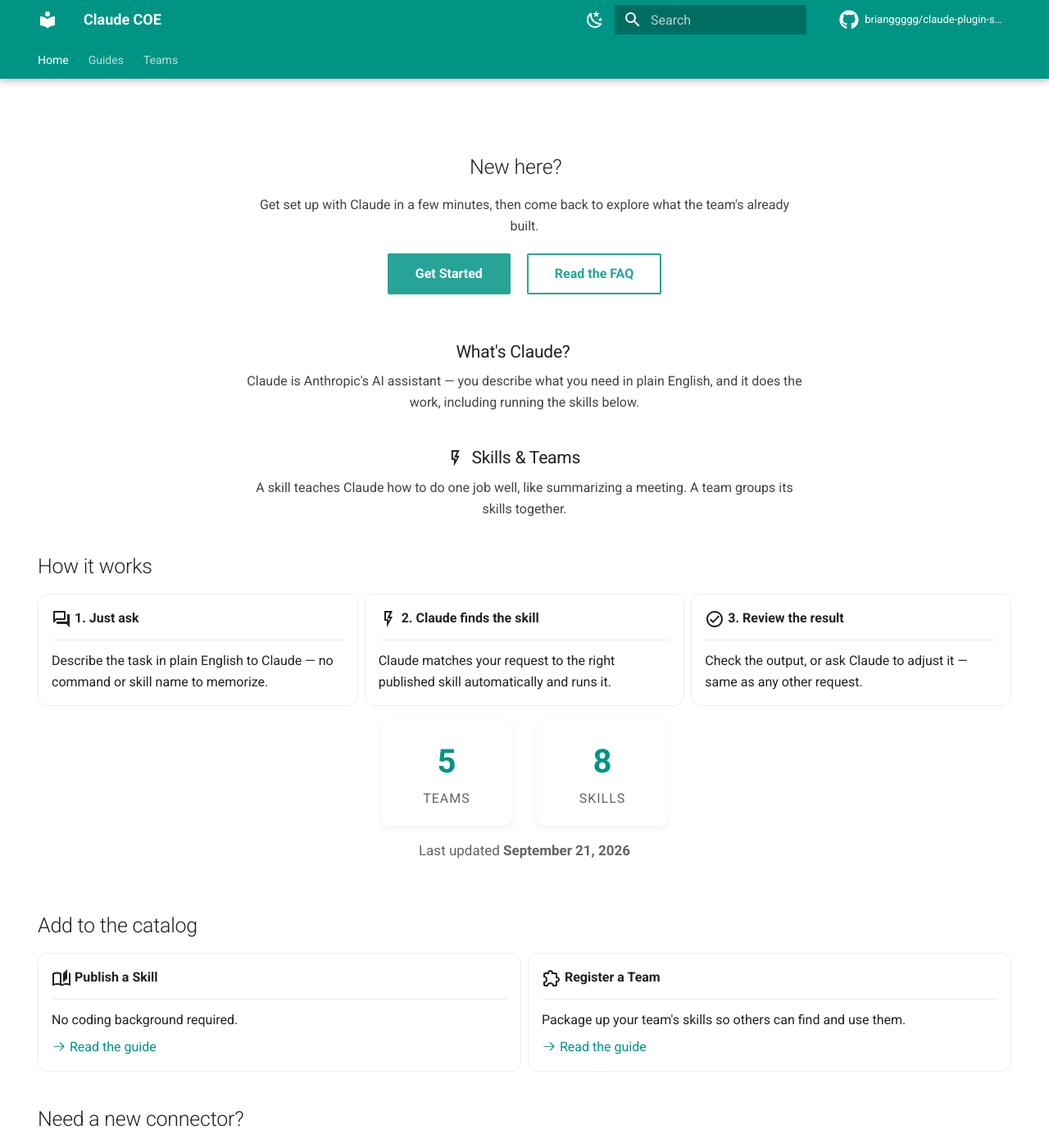
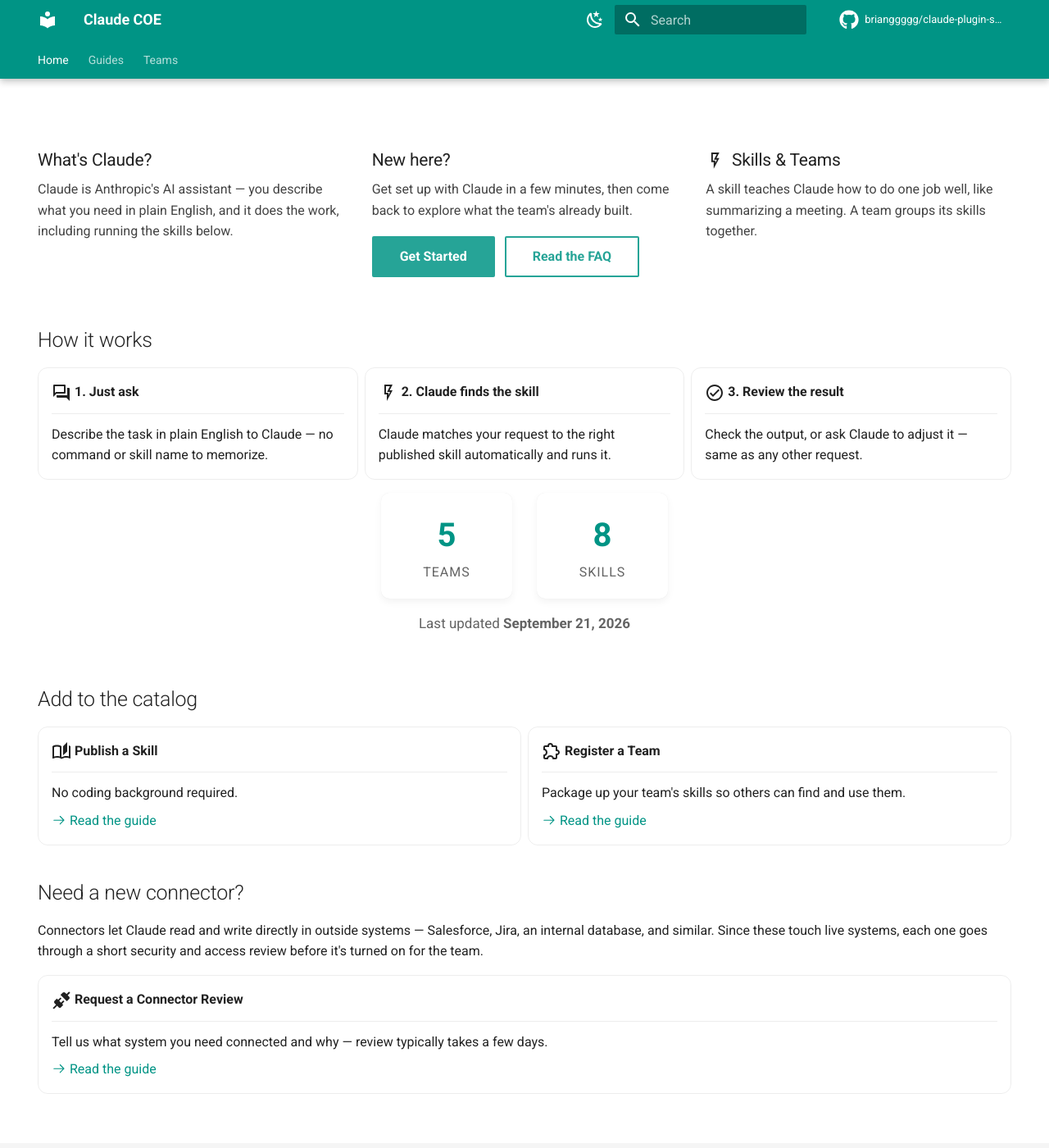
Before and after one commit to brianggggg/claude-plugin-skills-demo, an MkDocs documentation site: the page built from docs/index.md, in a window 1280 px wide and 1400 px high. Shown: the whole window at 82% size. Built offline with MkDocs 1.6.1 and Material for MkDocs 9.7.7, drawn with Linux system fonts in a browser that asks for light colours; comment, search, counter and statistics services are not loaded.

Commit message:
Lay out What's Claude / New here / Skills & Teams as 3 columns
Combines the three top-of-page blurbs into a single row so more fits
above the fold on a laptop screen: What's Claude in the first column,
New here? (with the Get Started/FAQ buttons) in the second, Skills &
Teams in the third. Collapses back to a single stacked column below
~1220px where three columns would get too narrow to read.

```diff
--- a/docs/index.md
+++ b/docs/index.md
@@ -6,9 +6,19 @@ hide:
 
 # Claude COE { .visually-hidden }
 
-<div class="onboarding reveal" markdown>
+<div class="hero-grid reveal" markdown>
 
-## New here?
+<div class="hero-col" markdown>
+
+### What's Claude?
+
+Claude is Anthropic's AI assistant — you describe what you need in plain English, and it does the work, including running the skills below.
+
+</div>
+
+<div class="hero-col" markdown>
+
+### New here?
 
 Get set up with Claude in a few minutes, then come back to explore what the team's already built.
 
@@ -17,19 +27,13 @@ Get set up with Claude in a few minutes, then come back to explore what the team
 
 </div>
 
-<div class="lead-in reveal" markdown>
-
-### What's Claude?
-
-Claude is Anthropic's AI assistant — you describe what you need in plain English, and it does the work, including running the skills below.
-
-</div>
-
-<div class="lead-in reveal" markdown>
+<div class="hero-col" markdown>
 
 ### :material-flash-outline: Skills & Teams
 
 A skill teaches Claude how to do one job well, like summarizing a meeting. A team groups its skills together.
+
+</div>
 
 </div>
 
--- a/docs/stylesheets/home.css
+++ b/docs/stylesheets/home.css
@@ -27,28 +27,6 @@ html {
   font-size: 0.95rem;
   opacity: 0.75;
   margin: 0.5rem 0 1.75rem;
-}
-
-/* Lead-in: short centered blurbs near the top of the page (what's
-   Claude, what's a skill/plugin) */
-.lead-in {
-  max-width: 34rem;
-  margin: 0 auto 2rem;
-  text-align: center;
-}
-
-.lead-in h3 {
-  display: flex;
-  align-items: center;
-  justify-content: center;
-  gap: 0.4rem;
-  margin-bottom: 0.35rem;
-  font-size: 1.05rem;
-}
-
-.lead-in p {
-  margin: 0;
-  opacity: 0.85;
 }
 
 /* Stat strip — each card links to the section it counts */
@@ -101,20 +79,46 @@ a.stat:hover {
   margin-bottom: 3rem;
 }
 
-/* Onboarding: short "get started" nudge, no full-bleed background —
-   keeps it light so it doesn't compete visually with the CTA banner */
-.onboarding {
-  max-width: 34rem;
-  margin: 0 auto 2.5rem;
-  text-align: center;
+/* Hero grid: three quadrants above the fold — What's Claude / New
+   here? / Skills & Teams side by side, so the first screen carries
+   more than one idea. Collapses to a single column on narrow/tablet
+   widths where three columns would get too cramped to read. */
+.hero-grid {
+  display: grid;
+  grid-template-columns: repeat(3, minmax(0, 1fr));
+  gap: 1.75rem;
+  max-width: 64rem;
+  margin: 0 auto 2rem;
+  text-align: left;
 }
 
-.onboarding p {
+.hero-col h3 {
+  display: flex;
+  align-items: center;
+  gap: 0.4rem;
+  margin-bottom: 0.35rem;
+  font-size: 1.05rem;
+}
+
+.hero-col p {
+  margin: 0 0 0.75rem;
   opacity: 0.85;
 }
 
-.onboarding .md-button {
-  margin: 0.25rem 0.4rem;
+.hero-col .md-button {
+  margin: 0.2rem 0.4rem 0.2rem 0;
+}
+
+@media screen and (max-width: 76.1875em) {
+  .hero-grid {
+    grid-template-columns: 1fr;
+    max-width: 34rem;
+    text-align: center;
+  }
+
+  .hero-col h3 {
+    justify-content: center;
+  }
 }
 
 /* CTA banner */
```
Also changed, not shown: docs/activity.md (+3 -3 lines).
